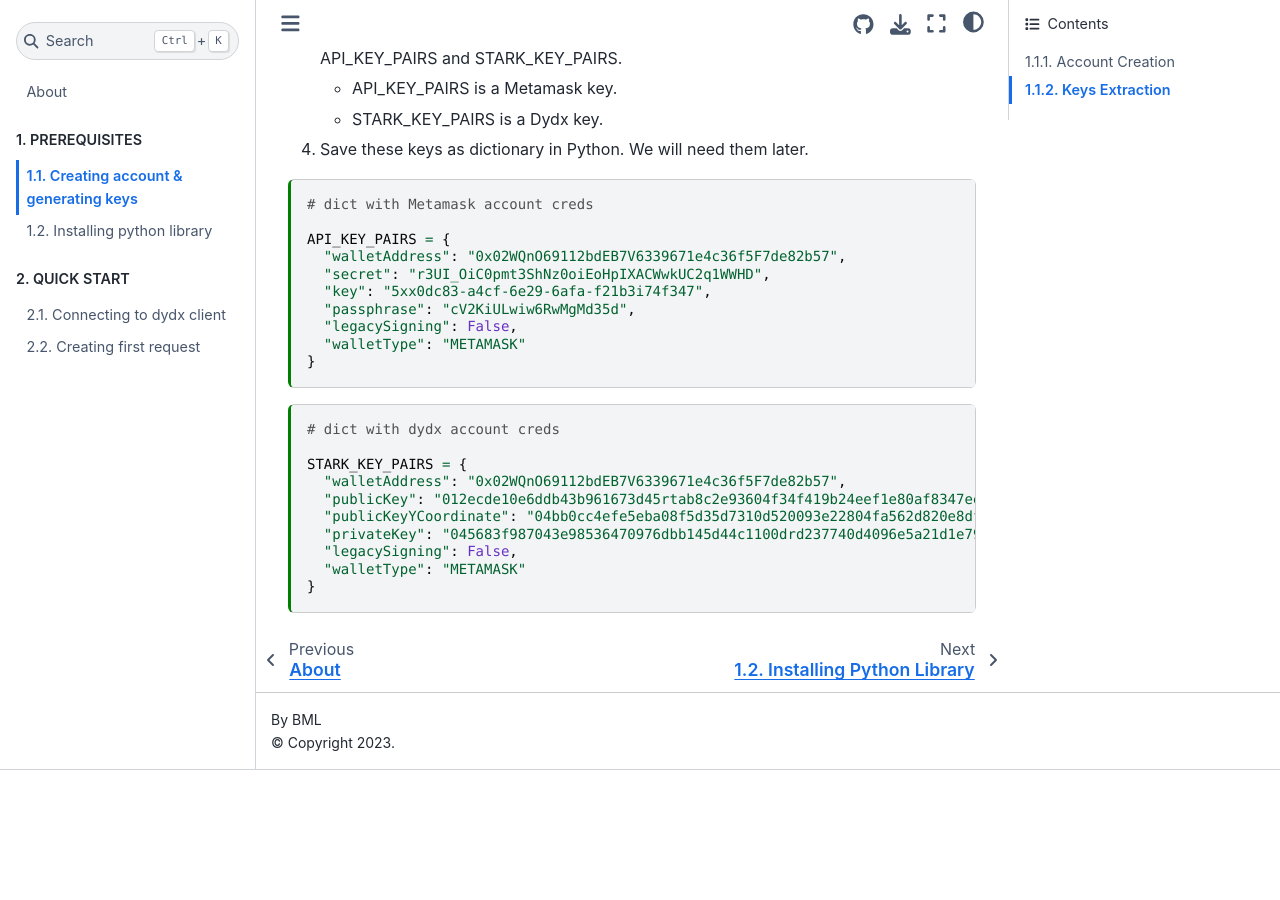
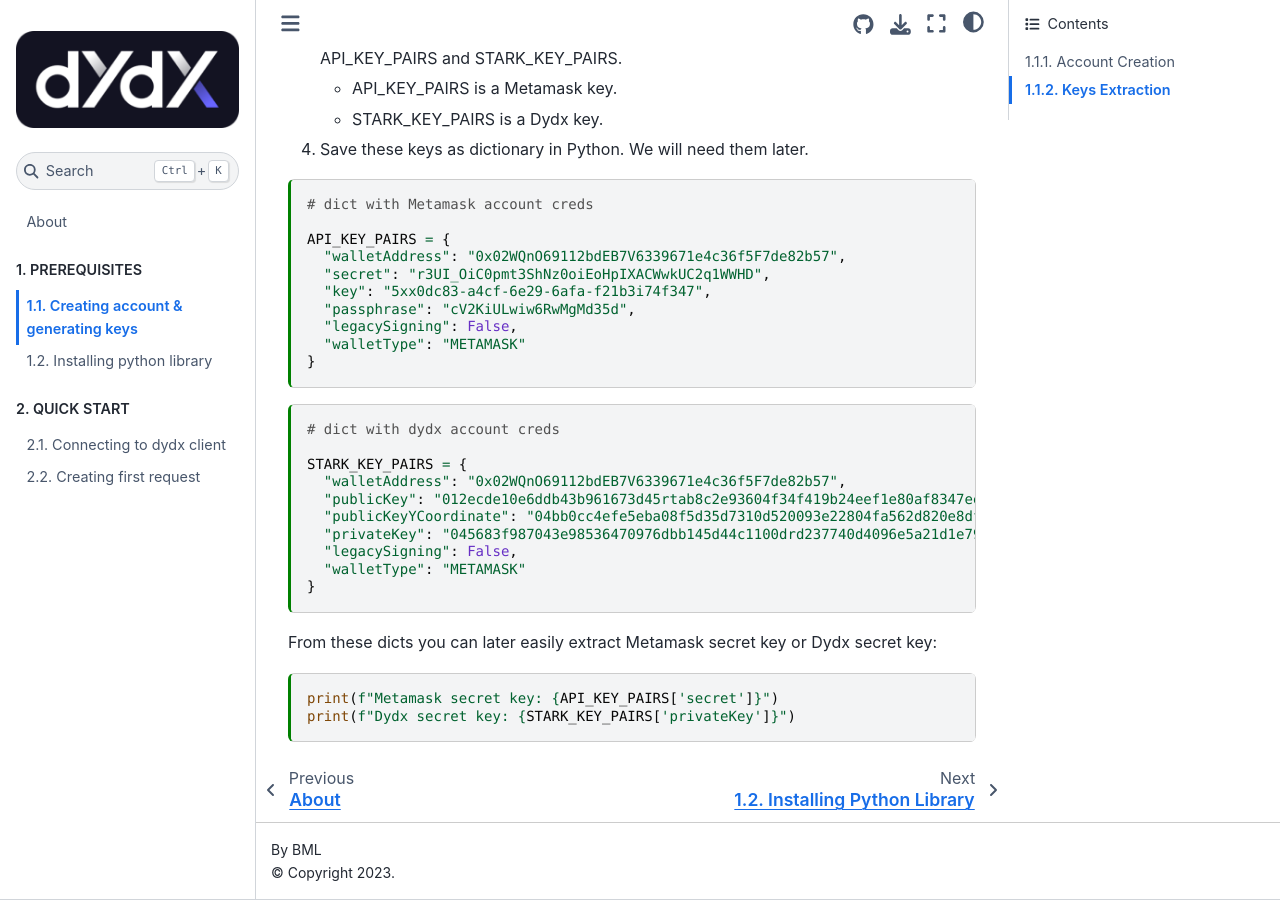
Before and after one commit to bml-crypto/bml-crypto.github.io, a Jupyter Book: the page built from docs/prerequisites/account.md, in a window 1280 px wide and 900 px high, scrolled down 806 px. Built offline with Jupyter Book 1.0.4 settings and Sphinx 7.4.7 and the Sphinx Book theme 1.1.4, drawn with Linux system fonts in a browser that asks for light colours; before the commit the page ends 1576 px from its top, so only the background shows below that.

Commit message:
updating account

````diff
--- a/docs/prerequisites/account.md
+++ b/docs/prerequisites/account.md
@@ -61,3 +61,10 @@
   "walletType": "METAMASK"
 }
 ```
+
+From these dicts you can later easily extract Metamask secret key or Dydx secret key:
+
+```{code-cell} ipython3
+print(f"Metamask secret key: {API_KEY_PAIRS['secret']}")
+print(f"Dydx secret key: {STARK_KEY_PAIRS['privateKey']}")
+```
````
